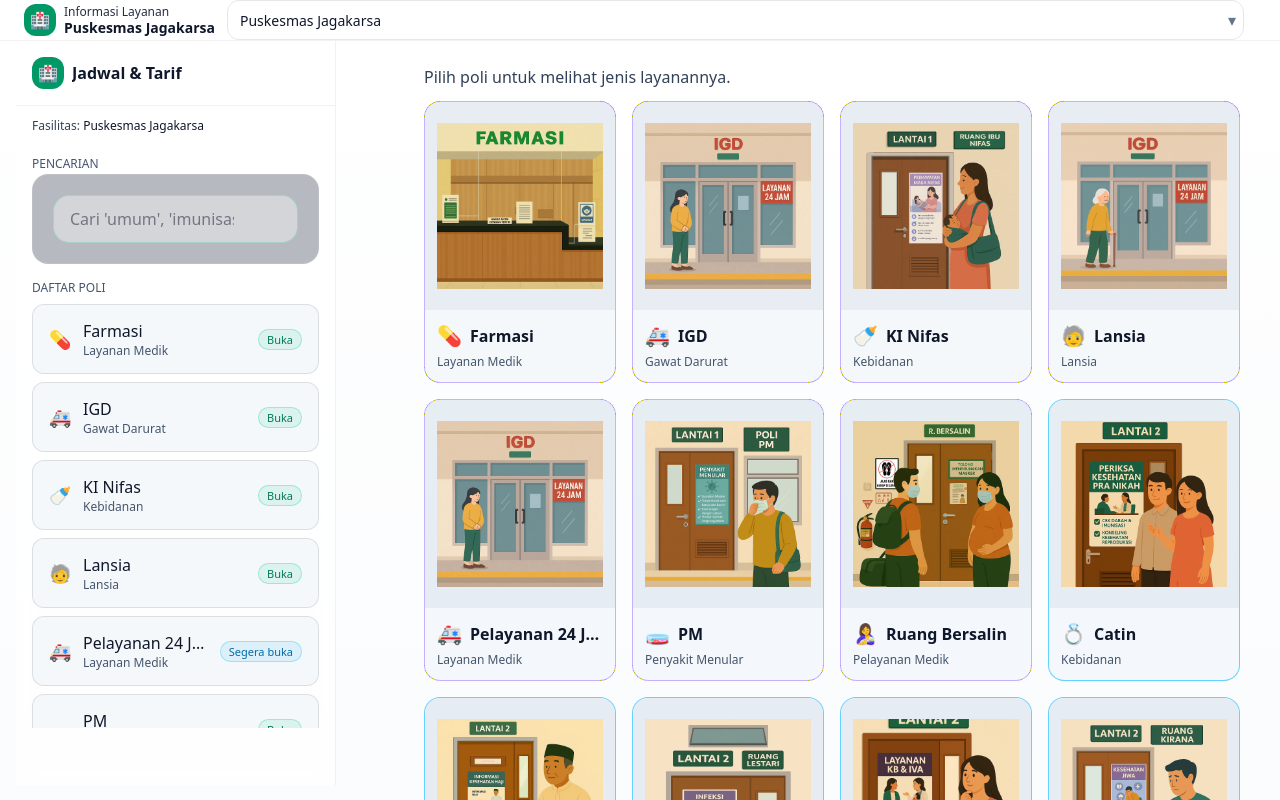
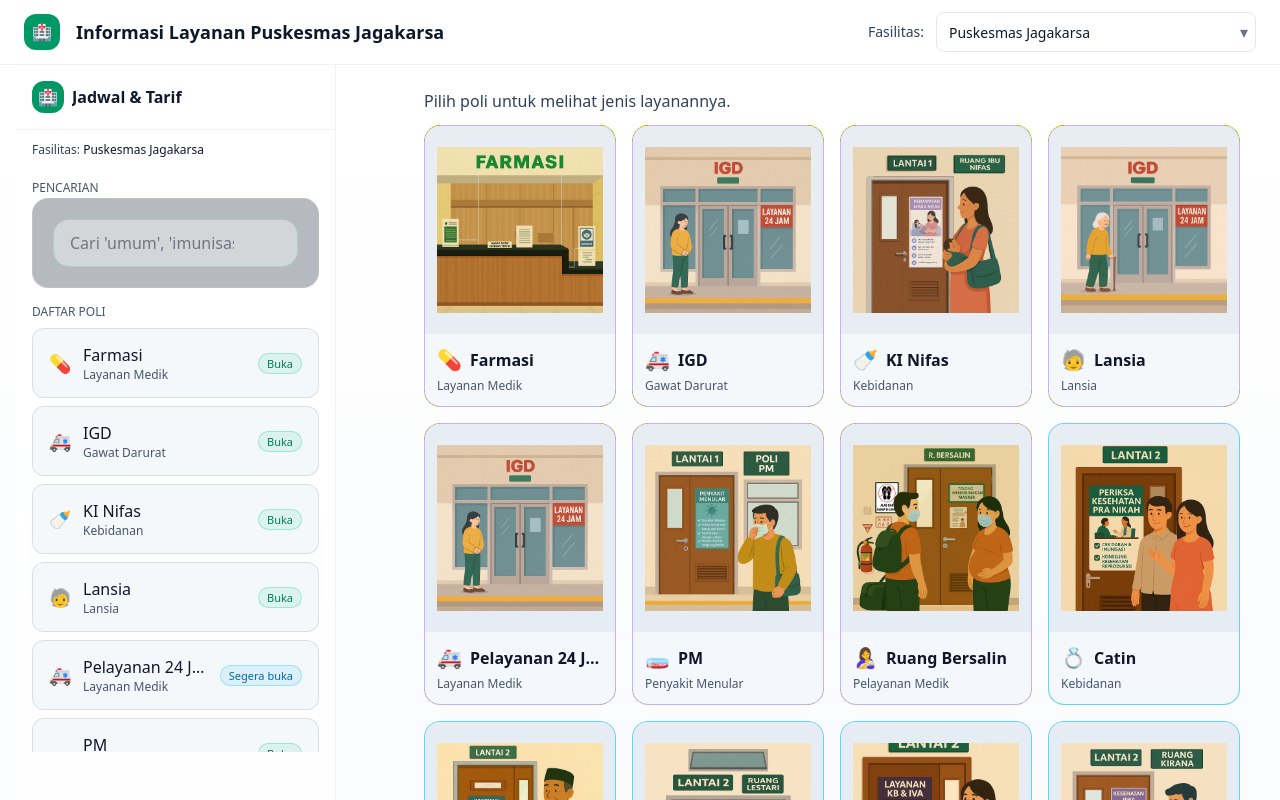
Before and after one commit to fajars97-cpu/alurlayanan, a React (Vite) app: page / in a window 1280 px wide. Shown: the top 800 px of the page. Built offline with nearby package versions, Linux system fonts and the light colour scheme.

Commit message:
perbaikan header

```diff
--- a/src/App.jsx
+++ b/src/App.jsx
@@ -1611,16 +1611,32 @@ export default function App() {
           transition-colors duration-300
         "
       >
-        <header ref={headerRef} className="
+        <header
+  ref={headerRef}
+  className="
     sticky top-0 z-30 backdrop-blur
-          bg-white/70 dark:bg-slate-900/70
+    bg-green-900 text-white
+    md:bg-white/70 md:text-inherit
+    dark:md:bg-slate-900/70
     border-b border-black/5 dark:border-white/10
     transition-colors duration-300
-        ">
-          <div className="max-w-7xl mx-auto px-3 sm:px-4 md:px-6 h-14 md:h-auto grid grid-cols-[auto_1fr_auto] items-center gap-3">
-            {/* Burger lebih besar; tetap membuka sidebar yang sama */}
+  "
+>
+  {/* === MOBILE: 2 baris === */}
+  <div className="md:hidden max-w-7xl mx-auto px-3 sm:px-4 py-2 space-y-2">
+    {/* Baris 1: Ikon + Judul full */}
+    <div className="flex items-center gap-2">
+      <div className="size-8 rounded-xl bg-emerald-600 grid place-items-center shrink-0">🏥</div>
+      <div className="leading-tight">
+        <div className="text-[11px] font-medium opacity-90">INFORMASI LAYANAN</div>
+        <div className="text-[14px] font-semibold">PUSKESMAS JAGAKARSA</div>
+      </div>
+    </div>
+
+    {/* Baris 2: Burger + Select (w-full) */}
+    <div className="grid grid-cols-[auto_1fr] items-center gap-2">
       <button
-              className="md:hidden inline-grid place-items-center size-11 rounded-2xl border border-white/20 bg-white/10 hover:bg-white/15 shrink-0"
+        className="inline-grid place-items-center size-11 rounded-2xl border border-white/20 bg-white/10 hover:bg-white/15"
         aria-label="Buka menu"
         onClick={() => { setNavOpen(true); trackEvent('Drawer','open'); }}
       >
@@ -1629,29 +1645,58 @@ export default function App() {
         </svg>
       </button>
 
-            {/* Judul dua baris kecil, bisa truncate */}
-            <div className="flex items-center gap-2 min-w-0">
-              <div className="size-8 rounded-xl bg-emerald-600 grid place-items-center shrink-0">🏥</div>
-              <div className="min-w-0 leading-tight">
-                <div className="text-[12px] font-medium opacity-90 truncate">Informasi Layanan</div>
-                <div className="text-[14px] font-semibold truncate">Puskesmas Jagakarsa</div>
-              </div>
-            </div>
-
-            {/* Select fasilitas: lebar dibatasi + ellipsis supaya header tidak melebar */}
-            <div className="relative shrink-0 w-[56vw] max-w-[260px] md:w-auto md:max-w-none">
+      <div className="relative">
         <select
           value={facility}
-                onChange={(e) => { const v = e.target.value; setFacility(v); trackEvent('Facility','change', v); }}
-                className="w-full h-10 rounded-xl pl-3 pr-8 text-[14px] outline-none
+          onChange={(e) => {
+            const v = e.target.value;
+            setFacility(v);
+            trackEvent('Facility','change', v);
+          }}
+          className="w-full h-11 rounded-xl pl-3 pr-8 text-[14px] outline-none
+                     bg-white text-slate-900 border border-black/10
+                     dark:bg-slate-800 dark:text-white dark:border-white/10
+                     focus:ring-2 focus:ring-emerald-500 appearance-none"
+        >
+          {FACILITIES.map((f) => (
+            <option key={f.id} value={f.id}>{f.name}</option>
+          ))}
+        </select>
+        <span className="pointer-events-none absolute right-2 top-1/2 -translate-y-1/2 text-white/70">▾</span>
+      </div>
+    </div>
+  </div>
+
+  {/* === DESKTOP: 1 baris (ikon + judul + Fasilitas + select) === */}
+  <div className="hidden md:flex max-w-7xl mx-auto px-6 py-3 items-center gap-4">
+    <div className="size-9 rounded-xl bg-emerald-600 grid place-items-center shrink-0">🏥</div>
+
+    <div className="text-lg font-semibold whitespace-nowrap">
+      Informasi Layanan Puskesmas Jagakarsa
+    </div>
+
+    <div className="ml-auto flex items-center gap-3">
+      <span className="text-sm text-slate-700 dark:text-white/70">Fasilitas:</span>
+      <div className="relative">
+        <select
+          value={facility}
+          onChange={(e) => {
+            const v = e.target.value;
+            setFacility(v);
+            trackEvent('Facility','change', v);
+          }}
+          className="h-10 rounded-lg pl-3 pr-8 text-[14px] outline-none
                      bg-white text-slate-900 border border-black/10
                      dark:bg-slate-800 dark:text-white dark:border-white/10
                      focus:ring-2 focus:ring-emerald-500 appearance-none
-                           overflow-hidden text-ellipsis whitespace-nowrap"
-              >
-                {FACILITIES.map(f => <option key={f.id} value={f.id}>{f.name}</option>)}
+                     w-[320px] max-w-[40vw]"
+        >
+          {FACILITIES.map((f) => (
+            <option key={f.id} value={f.id}>{f.name}</option>
+          ))}
         </select>
-              <span className="pointer-events-none absolute right-2 top-1/2 -translate-y-1/2 text-white/70 md:text-slate-500">▾</span>
+        <span className="pointer-events-none absolute right-2 top-1/2 -translate-y-1/2 text-slate-500">▾</span>
+      </div>
     </div>
   </div>
 </header>
```
Also changed, not shown: 5 other files (tests, documents, lock files or other folders). Lines whose indentation alone changed are shown as unchanged.
